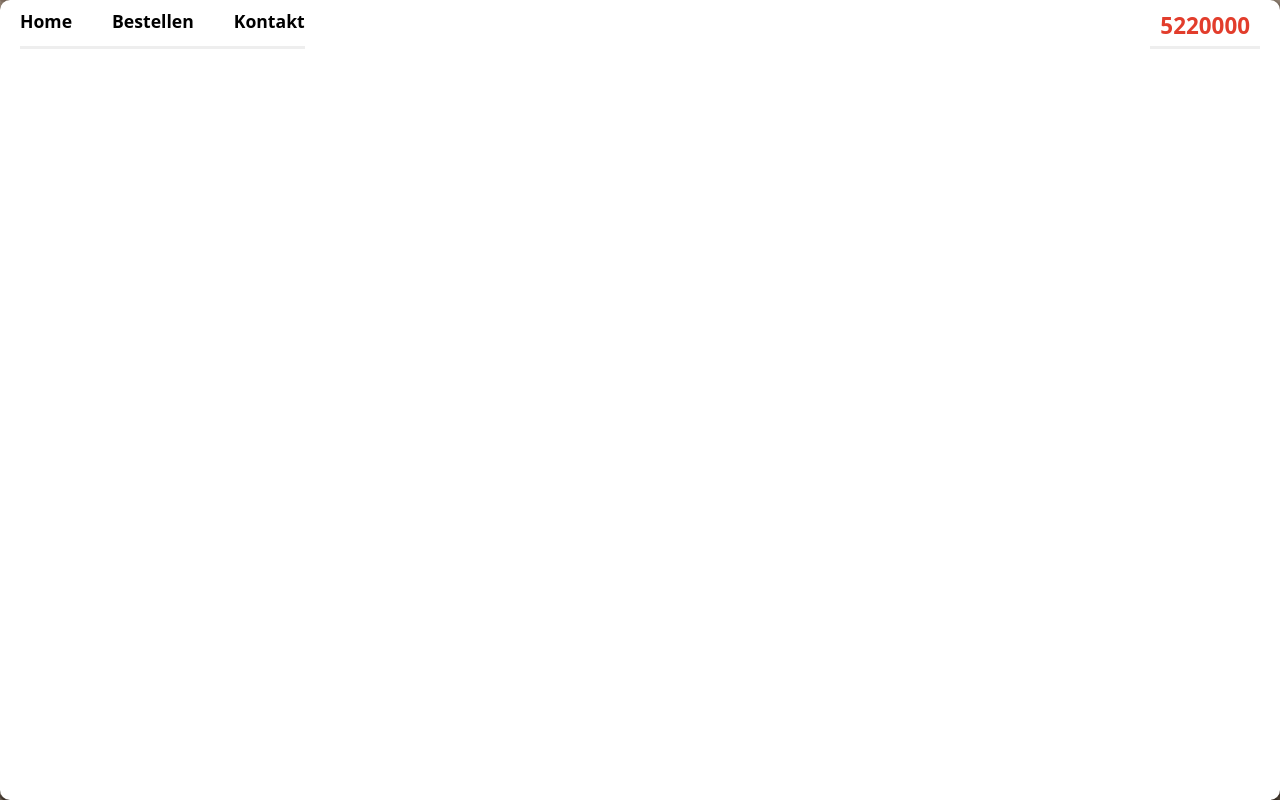
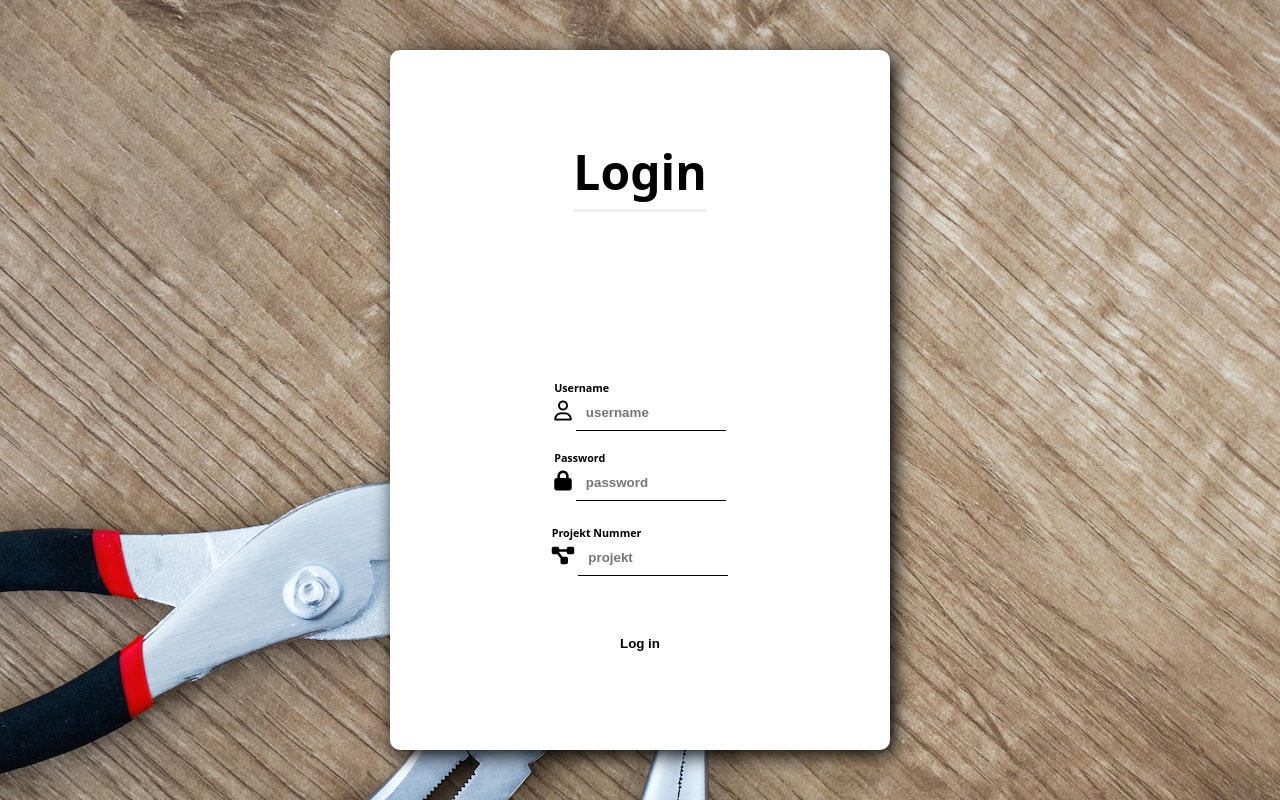
Before and after one commit to alistoicakovacs/Ordering-Page---in-process, a website: page index.html in a window 1280 px wide. Drawn offline with nearby package versions, Linux system fonts and the light colour scheme.

Commit message:
reverted to defaults

```diff
--- a/index.html
+++ b/index.html
@@ -12,7 +12,7 @@
 <body>
   <!--Login container-->
   <!-- Add or remove 'hidden' class to see or hide the login container -->
-  <div class="login-container hidden ">
+  <div class="login-container ">
     <h1 class="login-title">Login</h1>
     <div class="sub-container">
     <div class="user">
@@ -39,7 +39,7 @@
   </div>
 
   <!-- hidden class has to be set, and then shown on click -->
-  <div class="item-container">
+  <div class="item-container hidden">
     <!-- Dropdown to select filter-->
     <div class="topbar">
       <ul class="navbar">
```
